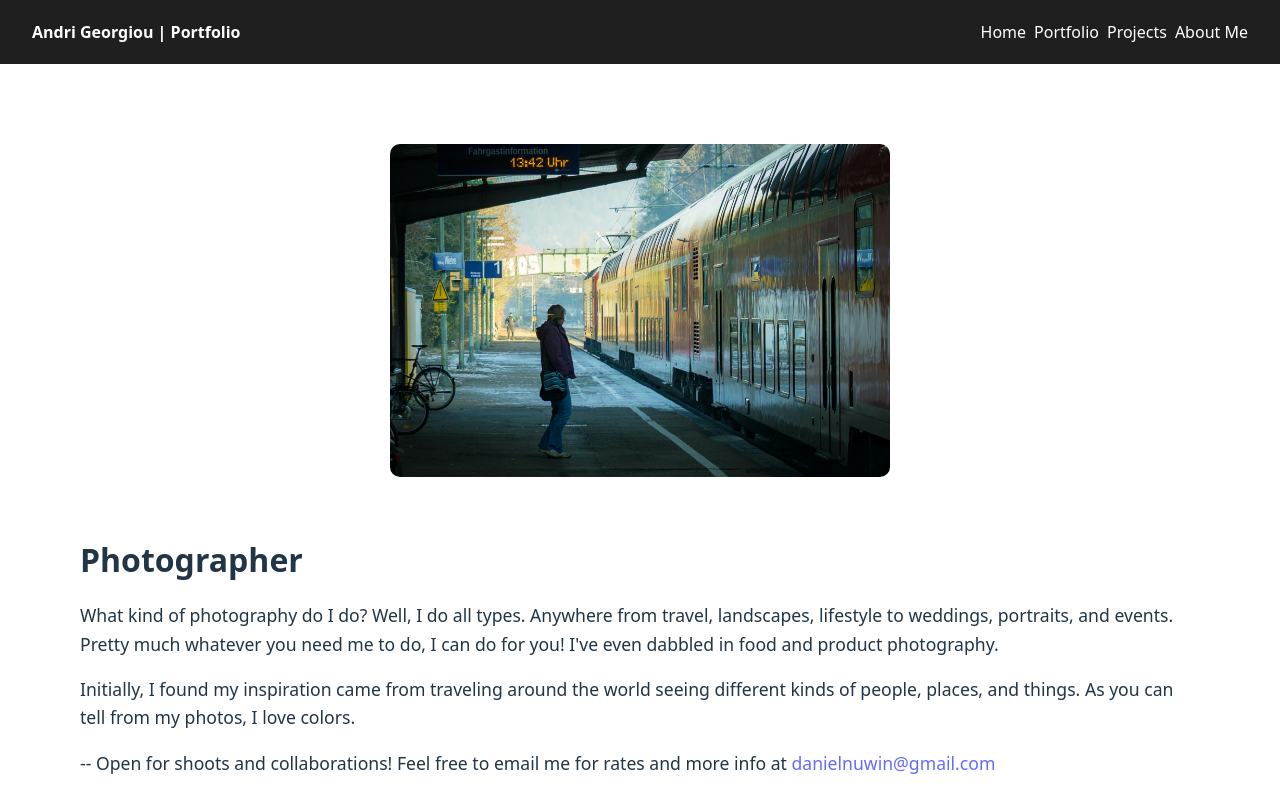
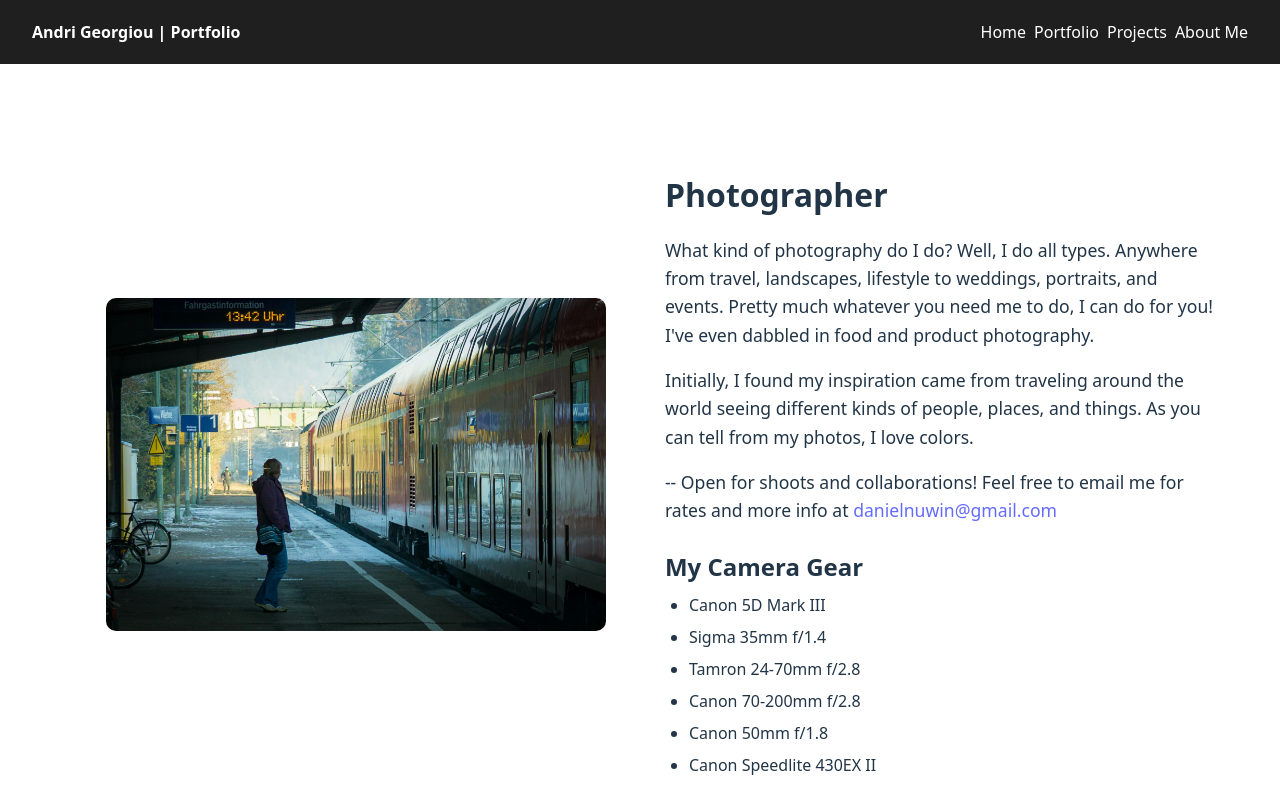
Before and after one commit to VictorySpecificationII/flowersbythebed-photography, a React (Vite) app: page /about in a window 1280 px wide. Shown: the top 800 px of the page. Built offline with nearby package versions, Linux system fonts and the light colour scheme.

Commit message:
fixed layout on about me

```diff
--- a/src/modules/submodules/AboutMe/AboutMe.css
+++ b/src/modules/submodules/AboutMe/AboutMe.css
@@ -3,8 +3,8 @@
   width: 100%;
   display: flex;
   flex-direction: column;
-  gap: 5rem; /* space between sections */
-  padding: 2rem 0; /* vertical padding */
+  gap: 5rem;
+  padding: 2rem 0;
   box-sizing: border-box;
 }
 
@@ -13,7 +13,7 @@
   display: flex;
   align-items: center;
   justify-content: space-between;
-  flex-wrap: wrap;
+  flex-wrap: nowrap; /* prevent wrapping on desktop */
   width: 100%;
   padding: 2rem 5%;
   box-sizing: border-box;
@@ -25,7 +25,7 @@
 
 /* Image column */
 .aboutme-image {
-  flex: 1 1 50%; /* roughly half the section */
+  flex: 0 0 48%; /* slightly less than 50% to account for gap/padding */
   display: flex;
   justify-content: center;
   padding: 1rem;
@@ -33,7 +33,7 @@
 
 .aboutme-image img {
   width: 100%;
-  max-width: 500px; /* optional: prevent huge images */
+  max-width: 500px; /* optional */
   height: auto;
   border-radius: 10px;
   object-fit: cover;
@@ -41,10 +41,11 @@
 
 /* Text column */
 .aboutme-text {
-  flex: 1 1 50%;
+  flex: 0 0 48%; /* slightly less than 50% */
   padding: 1rem;
 }
 
+/* Typography */
 .aboutme-text h2 {
   font-size: 2rem;
   margin-bottom: 1rem;
```
